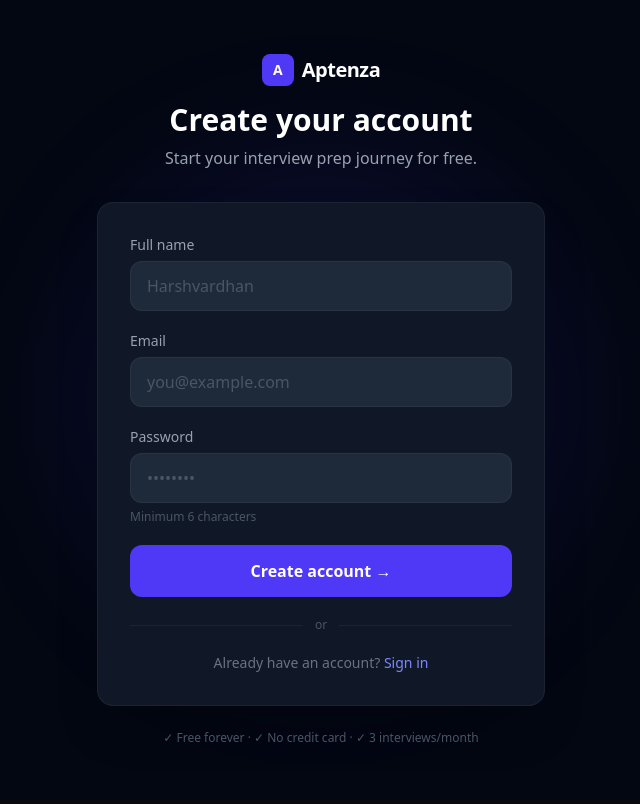
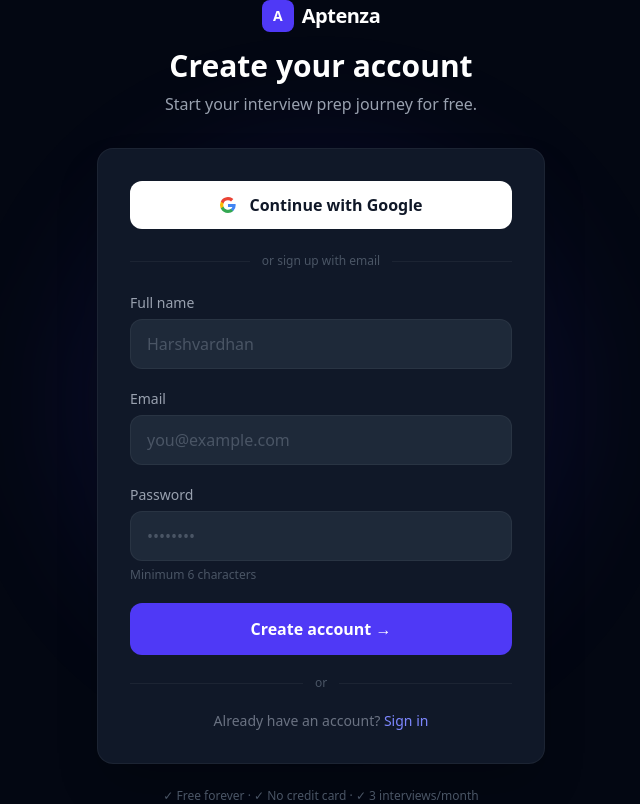
Before and after one commit to harshskarki/aptenza, a Next.js app: page /signup in a window 1280 px wide. Shown: the whole page, without its empty margins (319-959 px from the left). Built offline with nearby package versions, Linux system fonts and the light colour scheme.

Commit message:
add Google OAuth login and signup

```diff
--- a/app/(auth)/login/page.js
+++ b/app/(auth)/login/page.js
@@ -21,6 +21,7 @@
   const [password, setPassword] = useState('')
   const [error, setError] = useState('')
   const [loading, setLoading] = useState(false)
+  const [googleLoading, setGoogleLoading] = useState(false)
   const router = useRouter()
 
   async function handleLogin(e) {
@@ -39,10 +40,24 @@
     }
   }
 
+  async function handleGoogleLogin() {
+    setGoogleLoading(true)
+    const supabase = createClient()
+    const { error } = await supabase.auth.signInWithOAuth({
+      provider: 'google',
+      options: {
+        redirectTo: `${window.location.origin}/auth/callback`
+      }
+    })
+    if (error) {
+      setError(error.message)
+      setGoogleLoading(false)
+    }
+  }
+
   return (
     <main className="min-h-screen bg-gray-950 flex items-center justify-center px-4 relative overflow-hidden">
 
-      {/* Background glow */}
       <div className="absolute top-1/2 left-1/2 -translate-x-1/2 -translate-y-1/2 w-[500px] h-[500px] bg-indigo-600/10 rounded-full blur-3xl pointer-events-none" />
 
       <motion.div
@@ -52,7 +67,6 @@
         className="w-full max-w-md relative z-10"
       >
 
-        {/* Logo */}
         <motion.div variants={fadeUp} className="text-center mb-8">
           <div
             onClick={() => router.push('/')}
@@ -65,11 +79,35 @@
           <p className="text-gray-400 mt-2">Sign in to continue your prep journey.</p>
         </motion.div>
 
-        {/* Card */}
         <motion.div
           variants={fadeUp}
           className="bg-gray-900 rounded-2xl p-8 border border-white/5 shadow-2xl"
         >
+
+          {/* Google button */}
+          <motion.button
+            whileHover={{ scale: 1.02 }}
+            whileTap={{ scale: 0.98 }}
+            onClick={handleGoogleLogin}
+            disabled={googleLoading}
+            className="w-full flex items-center justify-center gap-3 bg-white hover:bg-gray-100 text-gray-900 font-semibold py-3 rounded-xl transition mb-6 disabled:opacity-50"
+          >
+            <svg width="18" height="18" viewBox="0 0 18 18">
+              <path fill="#4285F4" d="M16.51 8H8.98v3h4.3c-.18 1-.74 1.48-1.6 2.04v2.01h2.6a7.8 7.8 0 0 0 2.38-5.88c0-.57-.05-.66-.15-1.18z"/>
+              <path fill="#34A853" d="M8.98 17c2.16 0 3.97-.72 5.3-1.94l-2.6-2a4.8 4.8 0 0 1-7.18-2.54H1.83v2.07A8 8 0 0 0 8.98 17z"/>
+              <path fill="#FBBC05" d="M4.5 10.52a4.8 4.8 0 0 1 0-3.04V5.41H1.83a8 8 0 0 0 0 7.18l2.67-2.07z"/>
+              <path fill="#EA4335" d="M8.98 4.18c1.17 0 2.23.4 3.06 1.2l2.3-2.3A8 8 0 0 0 1.83 5.4L4.5 7.49a4.77 4.77 0 0 1 4.48-3.3z"/>
+            </svg>
+            {googleLoading ? 'Redirecting...' : 'Continue with Google'}
+          </motion.button>
+
+          {/* Divider */}
+          <div className="flex items-center gap-3 mb-6">
+            <div className="flex-1 h-px bg-white/5"></div>
+            <span className="text-gray-600 text-xs">or sign in with email</span>
+            <div className="flex-1 h-px bg-white/5"></div>
+          </div>
+
           <form onSubmit={handleLogin} className="space-y-5">
 
             <motion.div variants={fadeUp}>
--- a/app/(auth)/signup/page.js
+++ b/app/(auth)/signup/page.js
@@ -22,6 +22,7 @@
   const [password, setPassword] = useState('')
   const [error, setError] = useState('')
   const [loading, setLoading] = useState(false)
+  const [googleLoading, setGoogleLoading] = useState(false)
   const router = useRouter()
 
   async function handleSignup(e) {
@@ -33,9 +34,7 @@
     const { error } = await supabase.auth.signUp({
       email,
       password,
-      options: {
-        data: { full_name: fullName }
-      }
+      options: { data: { full_name: fullName } }
     })
 
     if (error) {
@@ -46,10 +45,24 @@
     }
   }
 
+  async function handleGoogleLogin() {
+    setGoogleLoading(true)
+    const supabase = createClient()
+    const { error } = await supabase.auth.signInWithOAuth({
+      provider: 'google',
+      options: {
+        redirectTo: `${window.location.origin}/auth/callback`
+      }
+    })
+    if (error) {
+      setError(error.message)
+      setGoogleLoading(false)
+    }
+  }
+
   return (
     <main className="min-h-screen bg-gray-950 flex items-center justify-center px-4 relative overflow-hidden">
 
-      {/* Background glow */}
       <div className="absolute top-1/2 left-1/2 -translate-x-1/2 -translate-y-1/2 w-[500px] h-[500px] bg-indigo-600/10 rounded-full blur-3xl pointer-events-none" />
 
       <motion.div
@@ -59,7 +72,6 @@
         className="w-full max-w-md relative z-10"
       >
 
-        {/* Logo */}
         <motion.div variants={fadeUp} className="text-center mb-8">
           <div
             onClick={() => router.push('/')}
@@ -72,11 +84,35 @@
           <p className="text-gray-400 mt-2">Start your interview prep journey for free.</p>
         </motion.div>
 
-        {/* Card */}
         <motion.div
           variants={fadeUp}
           className="bg-gray-900 rounded-2xl p-8 border border-white/5 shadow-2xl"
         >
+
+          {/* Google button */}
+          <motion.button
+            whileHover={{ scale: 1.02 }}
+            whileTap={{ scale: 0.98 }}
+            onClick={handleGoogleLogin}
+            disabled={googleLoading}
+            className="w-full flex items-center justify-center gap-3 bg-white hover:bg-gray-100 text-gray-900 font-semibold py-3 rounded-xl transition mb-6 disabled:opacity-50"
+          >
+            <svg width="18" height="18" viewBox="0 0 18 18">
+              <path fill="#4285F4" d="M16.51 8H8.98v3h4.3c-.18 1-.74 1.48-1.6 2.04v2.01h2.6a7.8 7.8 0 0 0 2.38-5.88c0-.57-.05-.66-.15-1.18z"/>
+              <path fill="#34A853" d="M8.98 17c2.16 0 3.97-.72 5.3-1.94l-2.6-2a4.8 4.8 0 0 1-7.18-2.54H1.83v2.07A8 8 0 0 0 8.98 17z"/>
+              <path fill="#FBBC05" d="M4.5 10.52a4.8 4.8 0 0 1 0-3.04V5.41H1.83a8 8 0 0 0 0 7.18l2.67-2.07z"/>
+              <path fill="#EA4335" d="M8.98 4.18c1.17 0 2.23.4 3.06 1.2l2.3-2.3A8 8 0 0 0 1.83 5.4L4.5 7.49a4.77 4.77 0 0 1 4.48-3.3z"/>
+            </svg>
+            {googleLoading ? 'Redirecting...' : 'Continue with Google'}
+          </motion.button>
+
+          {/* Divider */}
+          <div className="flex items-center gap-3 mb-6">
+            <div className="flex-1 h-px bg-white/5"></div>
+            <span className="text-gray-600 text-xs">or sign up with email</span>
+            <div className="flex-1 h-px bg-white/5"></div>
+          </div>
+
           <form onSubmit={handleSignup} className="space-y-5">
 
             <motion.div variants={fadeUp}>
@@ -140,7 +176,6 @@
 
           </form>
 
-          {/* Divider */}
           <div className="flex items-center gap-3 my-5">
             <div className="flex-1 h-px bg-white/5"></div>
             <span className="text-gray-600 text-xs">or</span>
@@ -155,7 +190,6 @@
           </p>
         </motion.div>
 
-        {/* Trust note */}
         <motion.p variants={fadeUp} className="text-center text-gray-600 text-xs mt-6">
           ✓ Free forever · ✓ No credit card · ✓ 3 interviews/month
         </motion.p>
--- /dev/null
+++ b/app/auth/callback/route.js
@@ -0,0 +1,35 @@
+import { createServerClient } from '@supabase/ssr'
+import { cookies } from 'next/headers'
+import { NextResponse } from 'next/server'
+
+export async function GET(request) {
+  const { searchParams, origin } = new URL(request.url)
+  const code = searchParams.get('code')
+
+  if (code) {
+    const cookieStore = await cookies()
+    const supabase = createServerClient(
+      process.env.NEXT_PUBLIC_SUPABASE_URL,
+      process.env.NEXT_PUBLIC_SUPABASE_ANON_KEY,
+      {
+        cookies: {
+          getAll() {
+            return cookieStore.getAll()
+          },
+          setAll(cookiesToSet) {
+            cookiesToSet.forEach(({ name, value, options }) =>
+              cookieStore.set(name, value, options)
+            )
+          },
+        },
+      }
+    )
+
+    const { error } = await supabase.auth.exchangeCodeForSession(code)
+    if (!error) {
+      return NextResponse.redirect(`${origin}/dashboard`)
+    }
+  }
+
+  return NextResponse.redirect(`${origin}/login`)
+}
```
